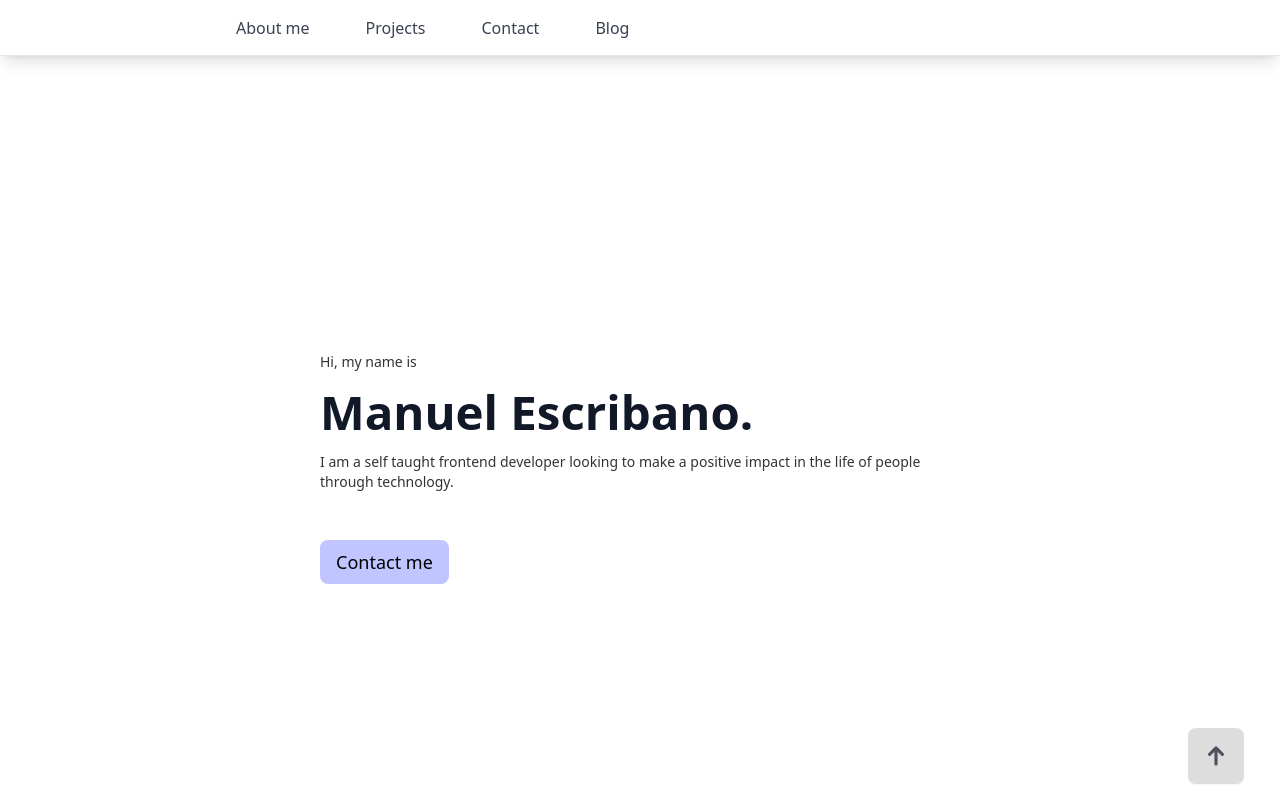
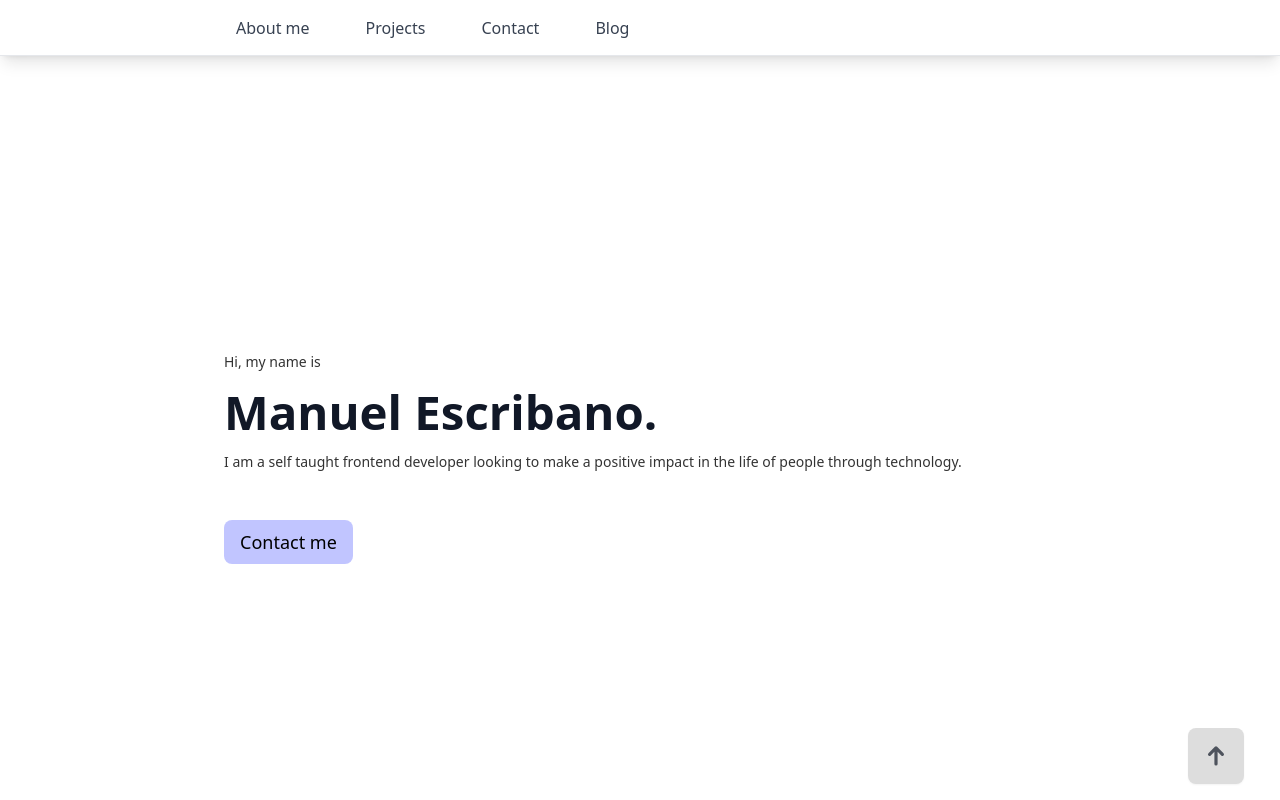
Before and after one commit to LPRegen/portfolio, a Next.js app: page / in a window 1280 px wide. Shown: the top 800 px of the page. Built offline with nearby package versions, Linux system fonts and the light colour scheme.

Commit message:
refactor: modify margin on different screen resolutions

```diff
--- a/pages/index.tsx
+++ b/pages/index.tsx
@@ -11,7 +11,7 @@ const Home: NextPage = () => {
   return (
     <>
       <Navbar />
-      <div className="flex flex-col gap-32 mx-12 pt-24 sm:mx-24 md:mx-36 lg:mx-64 xl:mx-80 2xl:mx-96">
+      <div className="flex flex-col gap-44 mx-8 pt-24 sm:mx-16 sm:gap-56 md:mx-28 md:gap-64 lg:mx-36 lg:gap-80 xl:mx-56 2xl:mx-64">
         <Hero />
         <AboutMe />
         <Projects />
```
